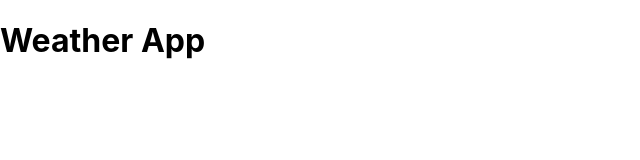
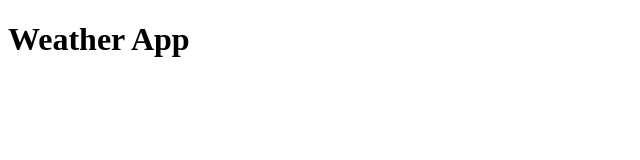
Before and after one commit to KevinGreenup/Weather-App, a React (Create React App) app: page / in a window 1280 px wide. Shown: the top 160 px of the page, without its empty margins (0-640 px from the left). Built offline with nearby package versions, Linux system fonts and the light colour scheme.

Commit message:
changed the font to a google font

```diff
--- a/public/index.html
+++ b/public/index.html
@@ -4,10 +4,7 @@
     <meta charset="utf-8" />
     <meta name="viewport" content="width=device-width, initial-scale=1" />
     <meta name="theme-color" content="#000000" />
-    <meta
-      name="description"
-      content="Web site created using create-react-app"
-    />
+    <meta name="description" content="Weather-App" />
 
     <title>React App</title>
   </head>
--- a/src/index.css
+++ b/src/index.css
@@ -1,13 +1,13 @@
+@import url('https://fonts.googleapis.com/css2?family=Protest+Riot&display=swap')
+
 body {
-  margin: 0;
-  font-family: -apple-system, BlinkMacSystemFont, 'Segoe UI', 'Roboto', 'Oxygen',
-    'Ubuntu', 'Cantarell', 'Fira Sans', 'Droid Sans', 'Helvetica Neue',
-    sans-serif;
-  -webkit-font-smoothing: antialiased;
-  -moz-osx-font-smoothing: grayscale;
+  font-family: "Protest Riot", sans-serif;
+  font-weight: 400;
+  font-style: normal;
+  background-color: #eceef1
 }
 
+
 code {
-  font-family: source-code-pro, Menlo, Monaco, Consolas, 'Courier New',
-    monospace;
+  font-family: "Protest Riot", sans-serif;
 }
```
